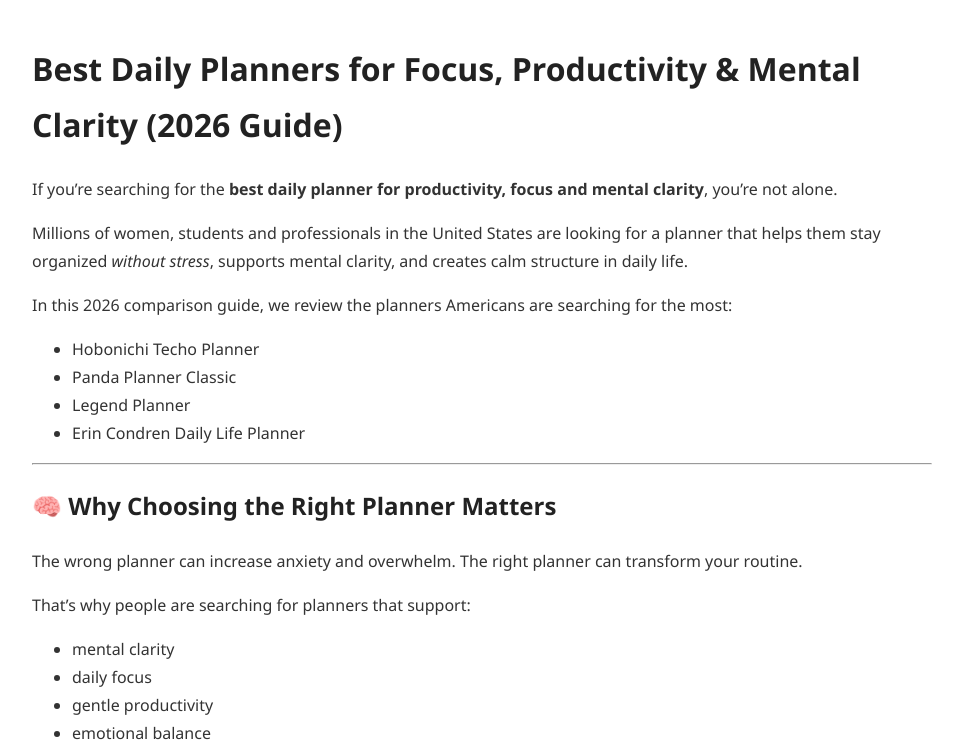
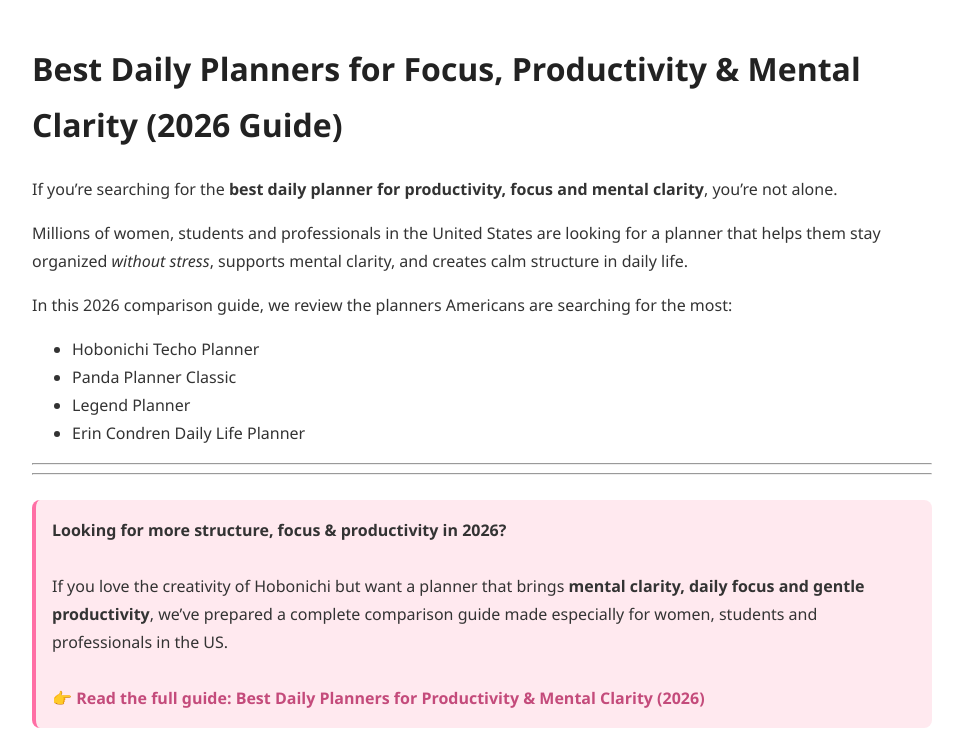
Before and after one commit to imataspace-hue/Lovely-Planners-Studio, a plain HTML site: page best-daily-planners-productivity-mental-clarity-2026.html in a window 1280 px wide. Shown: the top 750 px of the page, without its empty margins (158-1121 px from the left). Drawn offline with Linux system fonts and the light colour scheme.

Commit message:
Update best-daily-planners-productivity-mental-clarity-2026.html

```diff
--- a/best-daily-planners-productivity-mental-clarity-2026.html
+++ b/best-daily-planners-productivity-mental-clarity-2026.html
@@ -81,6 +81,19 @@ a:hover {
 
 <hr>
 
+  <hr>
+
+<div class="cta">
+<strong>Looking for more structure, focus & productivity in 2026?</strong><br><br>
+
+If you love the creativity of Hobonichi but want a planner that brings
+<strong>mental clarity, daily focus and gentle productivity</strong>,
+we’ve prepared a complete comparison guide made especially for women, students and professionals in the US.<br><br>
+
+👉 <a href="best-daily-planners-productivity-mental-clarity-2026.html">
+Read the full guide: Best Daily Planners for Productivity & Mental Clarity (2026)
+</a>
+</div>
 <h2>🧠 Why Choosing the Right Planner Matters</h2>
 
 <p>The wrong planner can increase anxiety and overwhelm. The right planner can transform your routine.</p>
```
